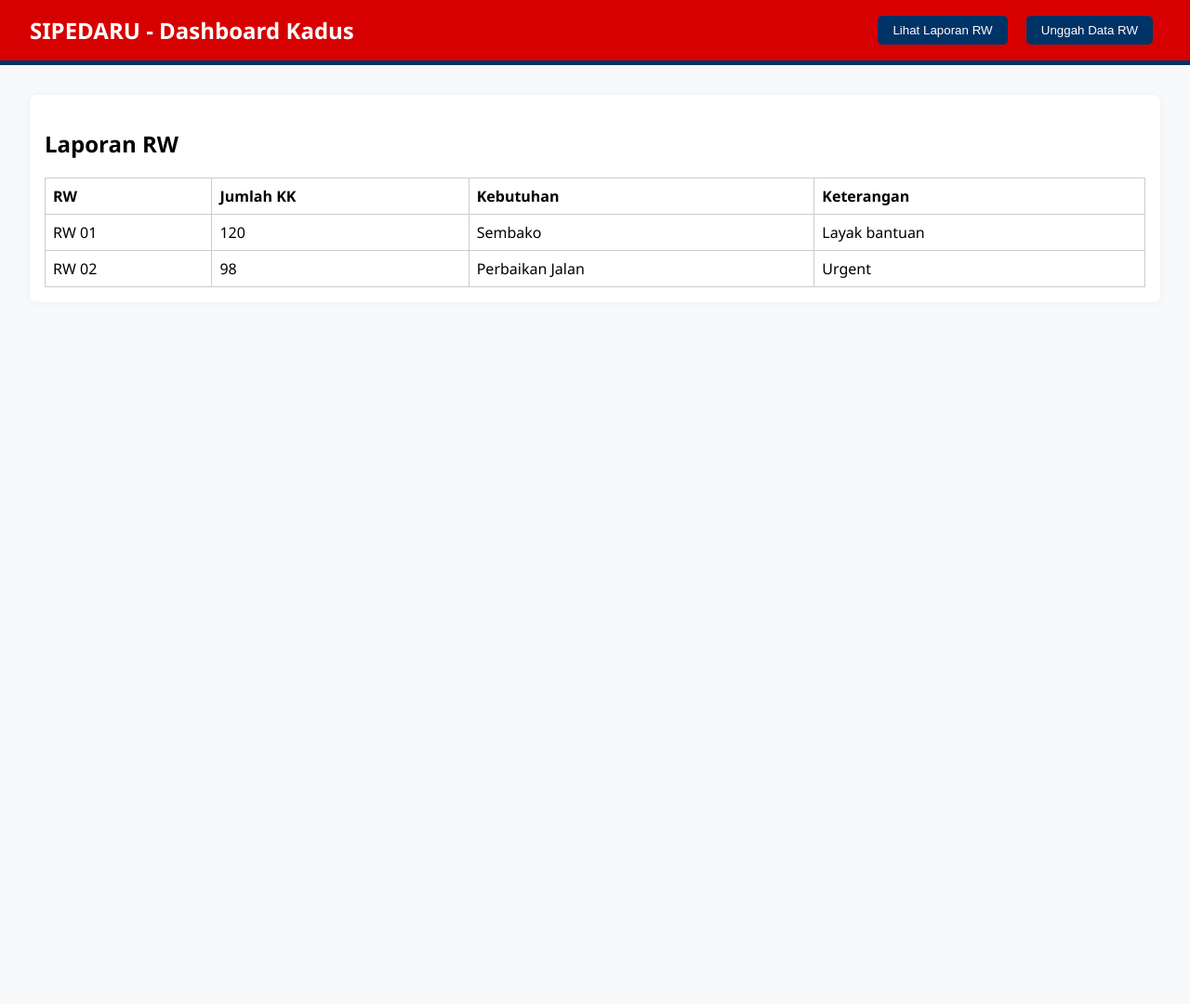
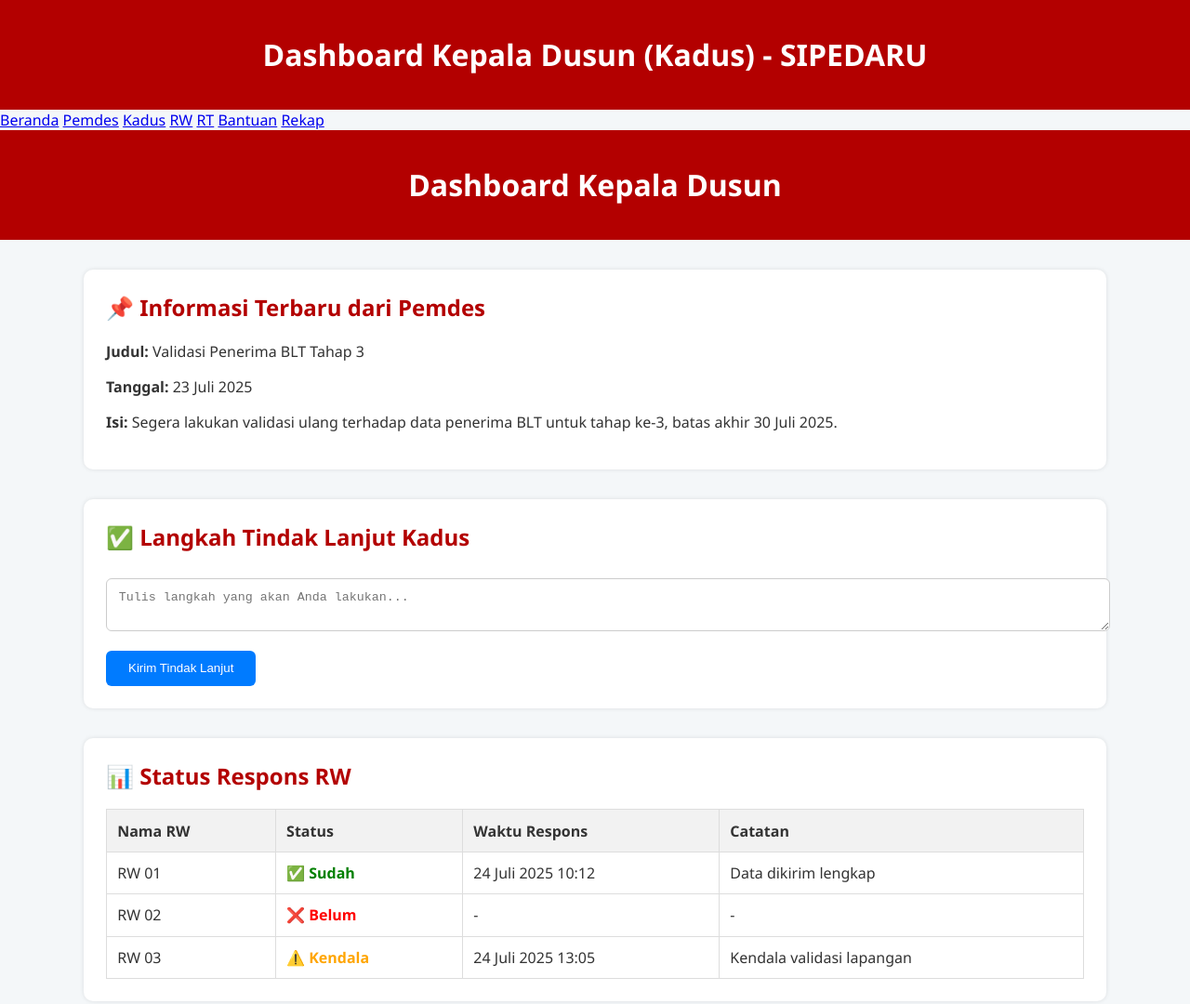
Before and after one commit to gamboel99/sipedarukeling, a plain HTML site: page kadus.html in a window 1280 px wide. Shown: the top 1080 px of the page at 93% size. Before the commit the page ends 800 px from the top, so only its background shows below. Drawn offline with Linux system fonts and the light colour scheme.

Commit message:
Update kadus.html

```diff
--- a/kadus.html
+++ b/kadus.html
@@ -1,160 +1,180 @@
 <!DOCTYPE html>
 <html lang="id">
 <head>
-  <meta charset="UTF-8">
-  <meta name="viewport" content="width=device-width, initial-scale=1">
-  <title>Dashboard Kadus - SIPEDARU</title>
+<body>
+  <header>
+    <h1>Dashboard Kepala Dusun (Kadus) - SIPEDARU</h1>
+  </header>
+  <nav>
+    <a href="index.html">Beranda</a>
+    <a href="pemdes.html">Pemdes</a>
+    <a href="kadus.html">Kadus</a>
+    <a href="rw.html">RW</a>
+    <a href="rt.html">RT</a>
+    <a href="bantuan.html">Bantuan</a>
+    <a href="rekap.html">Rekap</a>
+  </nav>
+  <meta charset="UTF-8" />
+  <meta name="viewport" content="width=device-width, initial-scale=1.0" />
+  <title>Dashboard Kadus</title>
   <style>
     body {
+      font-family: 'Segoe UI', sans-serif;
       margin: 0;
-      font-family: 'Segoe UI', sans-serif;
-      background: #f8f9fa;
+      padding: 0;
+      background: #f4f7f9;
+      color: #333;
     }
     header {
-      background-color: #d60000;
+      background-color: #b30000;
+      color: #fff;
       padding: 1rem 2rem;
-      color: white;
-      display: flex;
-      align-items: center;
-      justify-content: space-between;
-      border-bottom: 5px solid #003366;
+      text-align: center;
     }
-    header h1 {
-      margin: 0;
-      font-size: 1.5rem;
+    main {
+      padding: 2rem;
+      max-width: 1100px;
+      margin: auto;
     }
-    nav button {
-      margin: 0 0.5rem;
-      padding: 0.5rem 1rem;
+    section {
+      background: #fff;
+      padding: 1.5rem;
+      margin-bottom: 2rem;
+      border-radius: 10px;
+      box-shadow: 0 0 5px rgba(0,0,0,0.1);
+    }
+    h2 {
+      margin-top: 0;
+      color: #b30000;
+    }
+    textarea, input[type="text"] {
+      width: 100%;
+      padding: 0.8rem;
+      margin-top: 0.5rem;
+      margin-bottom: 1rem;
+      border: 1px solid #ccc;
+      border-radius: 6px;
+    }
+    button {
+      padding: 0.7rem 1.5rem;
+      background-color: #007bff;
+      color: #fff;
       border: none;
-      background-color: #003366;
-      color: white;
-      border-radius: 5px;
+      border-radius: 6px;
       cursor: pointer;
     }
-    nav button:hover {
-      background-color: #0055aa;
-    }
-    .container {
-      padding: 1rem 2rem;
-    }
-    .section {
-      display: none;
-      background: white;
-      border-radius: 8px;
-      box-shadow: 0 0 10px rgba(0,0,0,0.05);
-      padding: 1rem;
-      margin-top: 1rem;
+    button:hover {
+      background-color: #0056b3;
     }
     table {
       width: 100%;
       border-collapse: collapse;
       margin-top: 1rem;
     }
+    table, th, td {
+      border: 1px solid #ddd;
+    }
     th, td {
-      padding: 0.5rem;
-      border: 1px solid #ccc;
+      padding: 0.7rem;
       text-align: left;
     }
-    .form-input {
-      margin: 0.5rem 0;
-      display: flex;
-      flex-direction: column;
+    th {
+      background-color: #f2f2f2;
     }
-    .form-input input, .form-input textarea {
-      padding: 0.5rem;
-      border-radius: 5px;
-      border: 1px solid #ccc;
-    }
-    .form-input label {
-      margin-bottom: 0.3rem;
-    }
-    .submit-btn {
-      background: #003366;
-      color: white;
-      padding: 0.6rem 1.2rem;
-      border: none;
-      border-radius: 5px;
-      margin-top: 1rem;
-      cursor: pointer;
-    }
-    .submit-btn:hover {
-      background: #0055aa;
-    }
+    .status-done { color: green; font-weight: bold; }
+    .status-pending { color: red; font-weight: bold; }
+    .status-kendala { color: orange; font-weight: bold; }
   </style>
 </head>
 <body>
-
   <header>
-    <h1>SIPEDARU - Dashboard Kadus</h1>
-    <nav>
-      <button onclick="showSection('laporan')">Lihat Laporan RW</button>
-      <button onclick="showSection('unggah')">Unggah Data RW</button>
-    </nav>
+    <h1>Dashboard Kepala Dusun</h1>
   </header>
 
-  <div class="container">
-    <!-- Laporan RW -->
-    <div id="laporan" class="section">
-      <h2>Laporan RW</h2>
+  <main>
+    <!-- Informasi dari Pemdes -->
+    <section>
+      <h2>📌 Informasi Terbaru dari Pemdes</h2>
+      <p><strong>Judul:</strong> Validasi Penerima BLT Tahap 3</p>
+      <p><strong>Tanggal:</strong> 23 Juli 2025</p>
+      <p><strong>Isi:</strong> Segera lakukan validasi ulang terhadap data penerima BLT untuk tahap ke-3, batas akhir 30 Juli 2025.</p>
+    </section>
+
+    <!-- Langkah Tindak Lanjut -->
+    <section>
+      <h2>✅ Langkah Tindak Lanjut Kadus</h2>
+      <textarea placeholder="Tulis langkah yang akan Anda lakukan..."></textarea>
+      <button onclick="alert('Langkah tindak lanjut tersimpan!')">Kirim Tindak Lanjut</button>
+    </section>
+
+    <!-- Status RW -->
+    <section>
+      <h2>📊 Status Respons RW</h2>
       <table>
         <thead>
           <tr>
-            <th>RW</th>
-            <th>Jumlah KK</th>
-            <th>Kebutuhan</th>
-            <th>Keterangan</th>
+            <th>Nama RW</th>
+            <th>Status</th>
+            <th>Waktu Respons</th>
+            <th>Catatan</th>
           </tr>
         </thead>
         <tbody>
           <tr>
             <td>RW 01</td>
-            <td>120</td>
-            <td>Sembako</td>
-            <td>Layak bantuan</td>
+            <td class="status-done">✅ Sudah</td>
+            <td>24 Juli 2025 10:12</td>
+            <td>Data dikirim lengkap</td>
           </tr>
           <tr>
             <td>RW 02</td>
-            <td>98</td>
-            <td>Perbaikan Jalan</td>
-            <td>Urgent</td>
+            <td class="status-pending">❌ Belum</td>
+            <td>-</td>
+            <td>-</td>
+          </tr>
+          <tr>
+            <td>RW 03</td>
+            <td class="status-kendala">⚠️ Kendala</td>
+            <td>24 Juli 2025 13:05</td>
+            <td>Kendala validasi lapangan</td>
           </tr>
         </tbody>
       </table>
-    </div>
+    </section>
 
-    <!-- Unggah Data RW -->
-    <div id="unggah" class="section">
-      <h2>Form Unggah Data RW</h2>
-      <form onsubmit="event.preventDefault(); alert('Data berhasil dikirim (simulasi).');">
-        <div class="form-input">
-          <label for="rw">Nomor RW</label>
-          <input type="text" id="rw" required>
-        </div>
-        <div class="form-input">
-          <label for="jumlah">Jumlah KK</label>
-          <input type="number" id="jumlah" required>
-        </div>
-        <div class="form-input">
-          <label for="kebutuhan">Kebutuhan</label>
-          <input type="text" id="kebutuhan" required>
-        </div>
-        <div class="form-input">
-          <label for="keterangan">Keterangan</label>
-          <textarea id="keterangan" rows="3" required></textarea>
-        </div>
-        <button type="submit" class="submit-btn">Kirim Data</button>
-      </form>
-    </div>
-  </div>
+    <!-- Kirim Informasi Baru -->
+    <section>
+      <h2>📩 Kirim Informasi ke RW</h2>
+      <input type="text" placeholder="Judul informasi...">
+      <textarea placeholder="Isi informasi untuk RW..."></textarea>
+      <button onclick="alert('Informasi berhasil dikirim ke RW!')">Kirim ke RW</button>
+    </section>
 
-  <script>
-    function showSection(id) {
-      document.querySelectorAll('.section').forEach(s => s.style.display = 'none');
-      document.getElementById(id).style.display = 'block';
-    }
-    // Tampilkan laporan secara default saat halaman dibuka
-    showSection('laporan');
-  </script>
+    <!-- Balasan dari RW -->
+    <section>
+      <h2>💬 Balasan dari RW</h2>
+      <table>
+        <thead>
+          <tr>
+            <th>RW</th>
+            <th>Balasan</th>
+            <th>Waktu</th>
+          </tr>
+        </thead>
+        <tbody>
+          <tr>
+            <td>RW 01</td>
+            <td>Data sudah dikirim ke Pemdes</td>
+            <td>24 Juli 2025 12:30</td>
+          </tr>
+          <tr>
+            <td>RW 03</td>
+            <td>Beberapa warga belum ditemukan</td>
+            <td>24 Juli 2025 14:10</td>
+          </tr>
+        </tbody>
+      </table>
+    </section>
+  </main>
 </body>
 </html>
```
